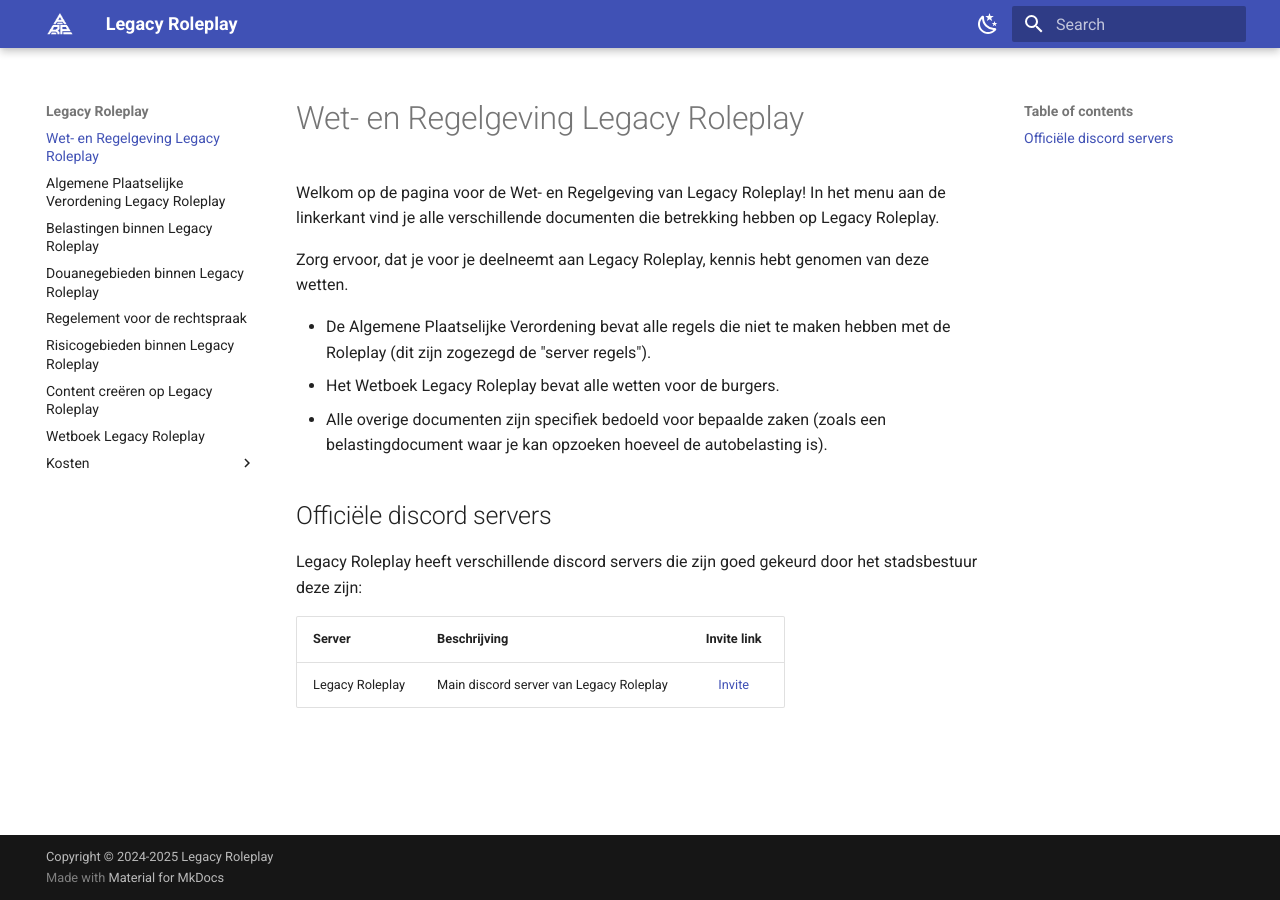
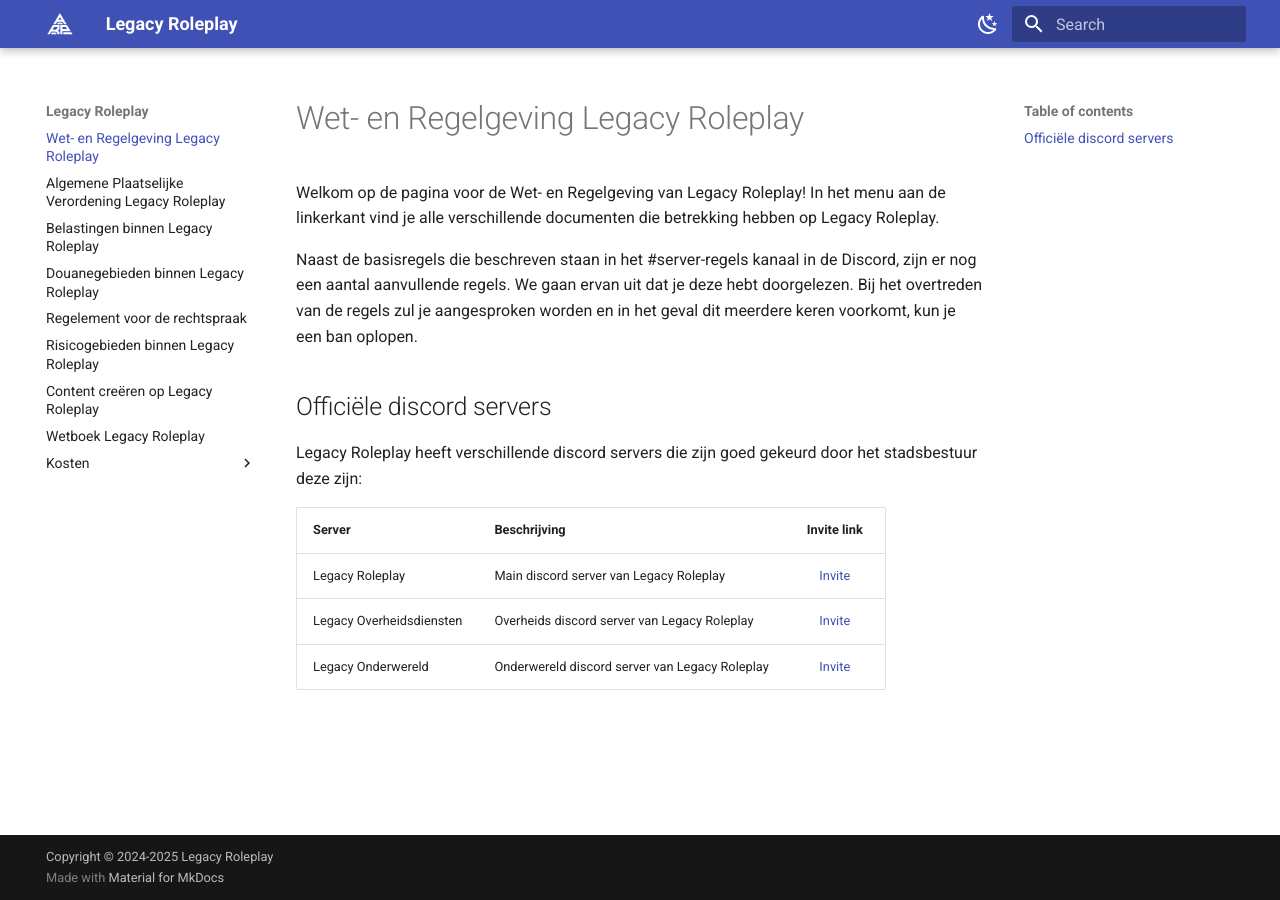
Before and after one commit to Atlantis-Roleplay-Fivem/wet-en-regelgeving, an MkDocs documentation site: the page built from docs/index.md, in a window 1280 px wide. Built offline with MkDocs 1.6.1 and Material for MkDocs 9.7.7, drawn with Linux system fonts in a browser that asks for light colours.

Commit message:
docs: update docs/index.md

```diff
--- a/docs/index.md
+++ b/docs/index.md
@@ -3,11 +3,9 @@
 Welkom op de pagina voor de Wet- en Regelgeving van Legacy Roleplay!
 In het menu aan de linkerkant vind je alle verschillende documenten die betrekking hebben op Legacy Roleplay.
 
-Zorg ervoor, dat je voor je deelneemt aan Legacy Roleplay, kennis hebt genomen van deze wetten.
-
-- De Algemene Plaatselijke Verordening bevat alle regels die niet te maken hebben met de Roleplay (dit zijn zogezegd de "server regels").
-- Het Wetboek Legacy Roleplay bevat alle wetten voor de burgers.
-- Alle overige documenten zijn specifiek bedoeld voor bepaalde zaken (zoals een belastingdocument waar je kan opzoeken hoeveel de autobelasting is).
+Naast de basisregels die beschreven staan in het #server-regels kanaal in de Discord, zijn er nog een aantal aanvullende
+regels. We gaan ervan uit dat je deze hebt doorgelezen. Bij het overtreden van de regels zul je aangesproken worden en
+in het geval dit meerdere keren voorkomt, kun je een ban oplopen.
 
 ## Officiële discord servers
 
@@ -15,4 +13,6 @@ Legacy Roleplay heeft verschillende discord servers die zijn goed gekeurd door h
 
 | Server | Beschrijving | Invite link |
 |---|---|:---:|
-|Legacy Roleplay| Main discord server van Legacy Roleplay | [Invite](https://discord.gg/yaTGK7kqx6) |
+|Legacy Roleplay| Main discord server van Legacy Roleplay | [Invite](https://discord.gg/K3nmy3MQUj) |
+|Legacy Overheidsdiensten| Overheids discord server van Legacy Roleplay | [Invite](https://discord.gg/d2H2NpsY2j) |
+|Legacy Onderwereld| Onderwereld discord server van Legacy Roleplay | [Invite](https://discord.gg/zWaBN6fXey) |
```
